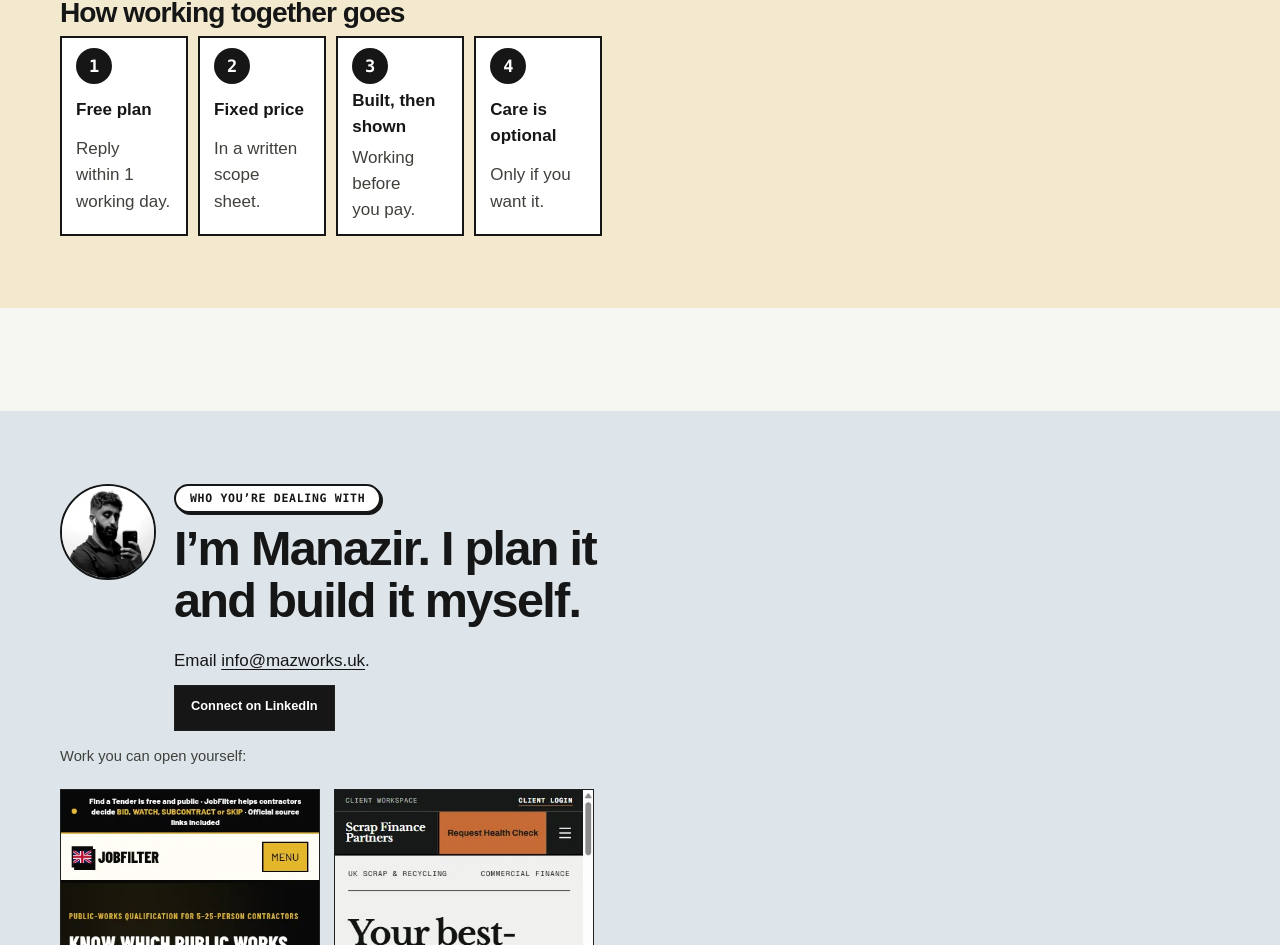
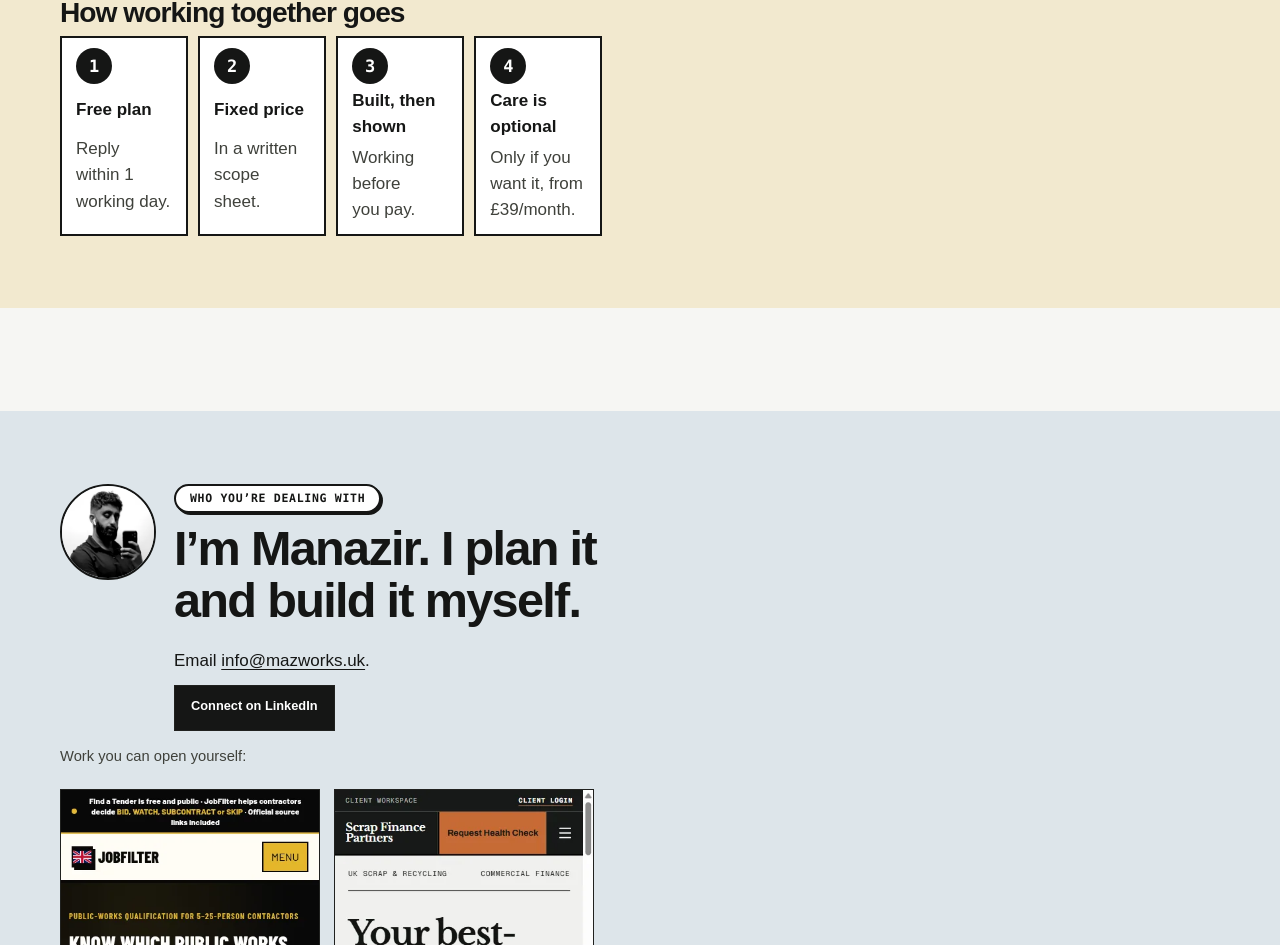
Before and after one commit to manazoid4/mazos-site, a Next.js app: page / in a window 1280 px wide. Shown: the part 3314-4259 px from the top of the page. Built offline with nearby package versions, Linux system fonts and the light colour scheme.

Commit message:
Getting-started strip: care step shows its price from offers.ts
Co-Authored-By: Claude Opus 5.5 <noreply@anthropic.com>
Claude-Session: https://claude.ai/code/session_01BkenHuGPMULrXmysoiMS8D

```diff
--- a/app/page.tsx
+++ b/app/page.tsx
@@ -9,7 +9,7 @@ import './home-visuals.css';
 import { ScrollReveal } from './scroll-reveal';
 import { CUSTOMER_TYPES } from './customer-types';
 import { KitIcon } from './brand-kit/kit-icon';
-import { FREE_STEP, OFFERS, getMenuJob } from './offers';
+import { CARE_PLAN, FREE_STEP, OFFERS, getMenuJob } from './offers';
 const STARTER = OFFERS[0];
 /** Before / after: one row per Starter job (ids are menu jobs in offers.ts). */
 const CHANGES = [
@@ -21,7 +21,7 @@ const STEPS = [
   { title: 'Free plan', body: `Reply within ${CHECK_REPLY_TIME}.` },
   { title: 'Fixed price', body: 'In a written scope sheet.' },
   { title: 'Built, then shown', body: 'Working before you pay.' },
-  { title: 'Care is optional', body: 'Only if you want it.' },
+  { title: 'Care is optional', body: `Only if you want it, from ${CARE_PLAN.price}.` },
 ] as const;
 const PROOF = [
   {
```
